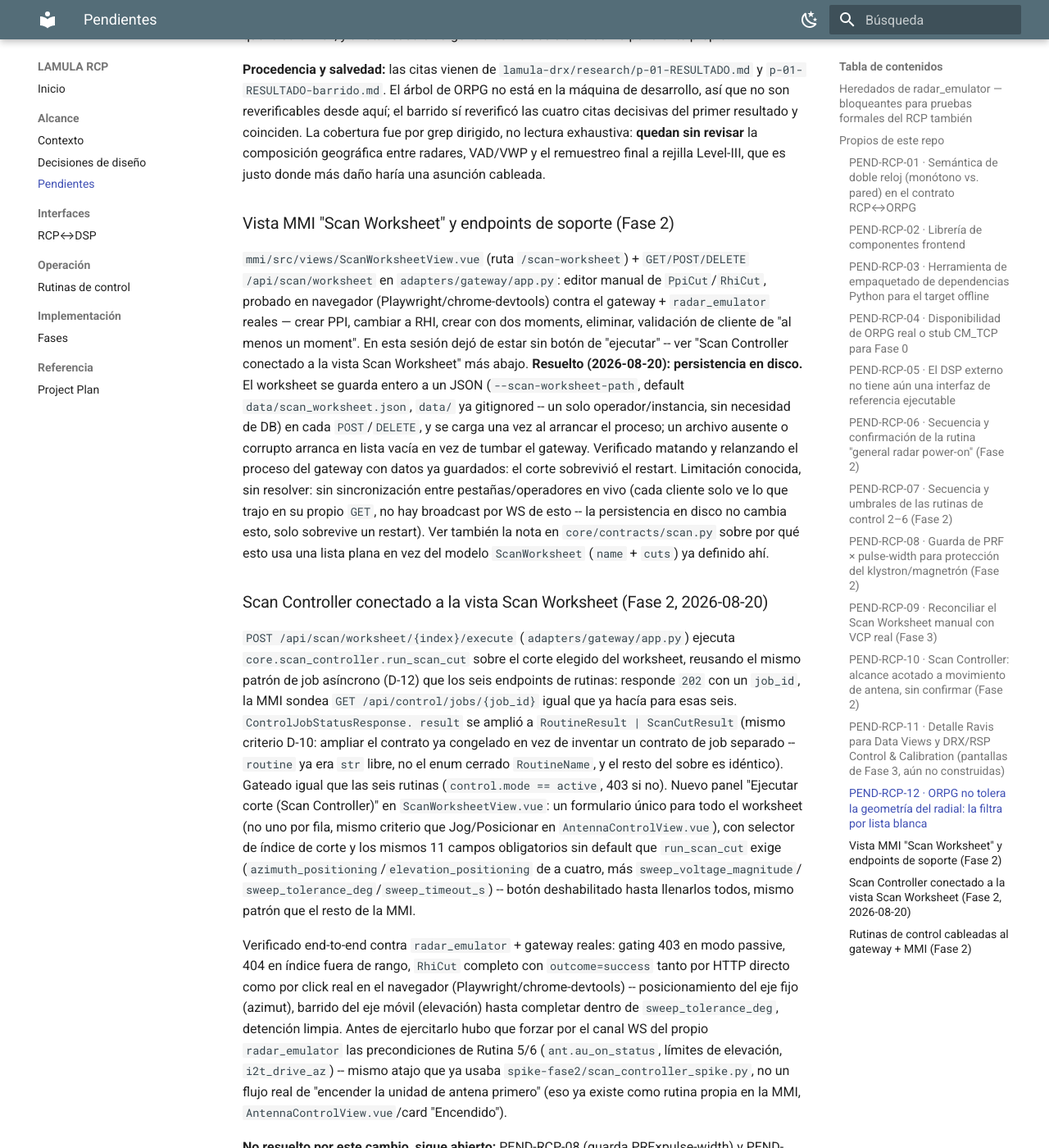
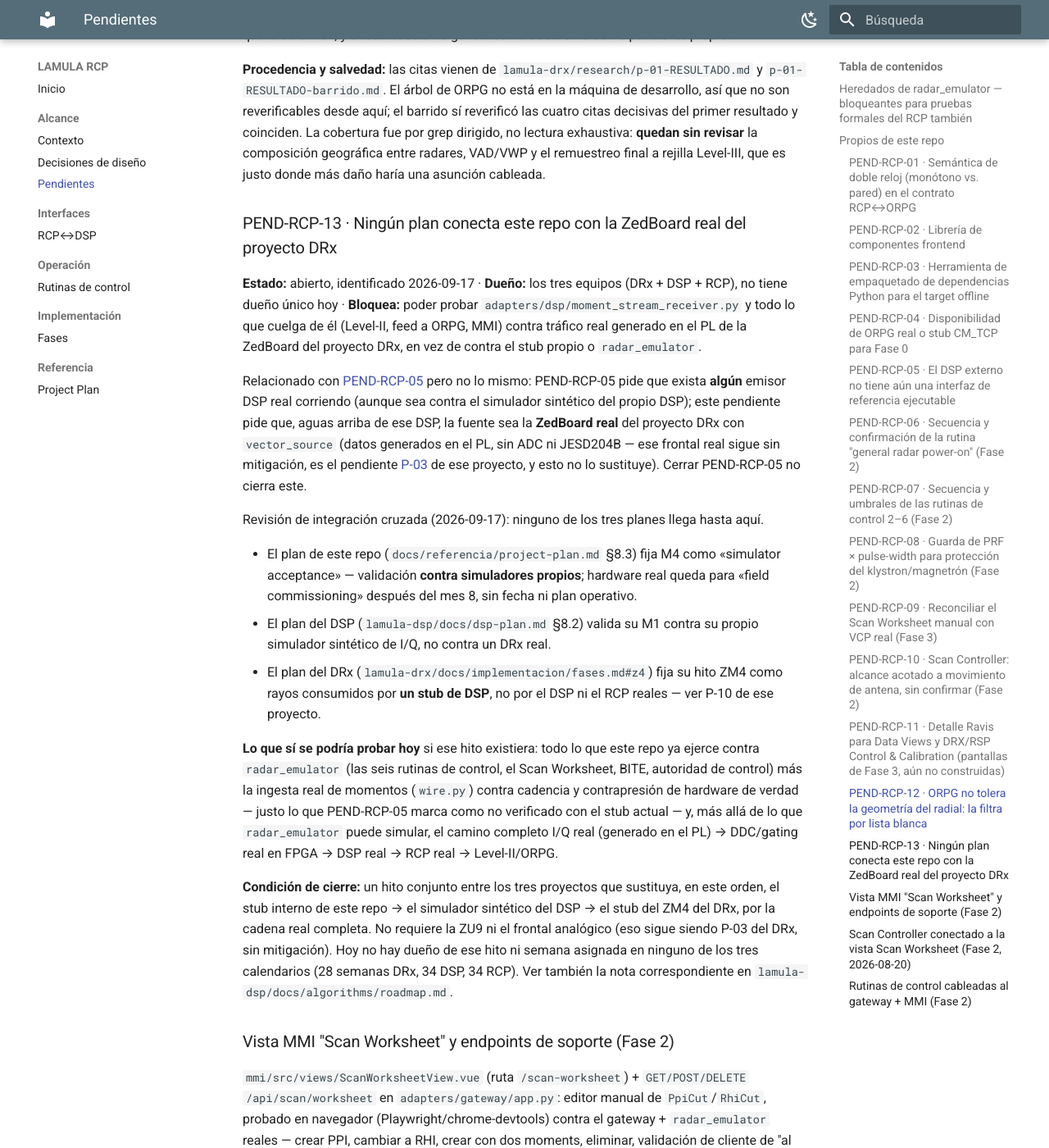
Before and after one commit to vladimir1284/lamula-rcp, an MkDocs documentation site: the page built from docs/alcance/pendientes.md, in a window 1280 px wide and 1400 px high, scrolled down 10893 px. Shown: the whole window at 82% size. Built offline with MkDocs 1.6.1 and Material for MkDocs 9.7.7, drawn with Linux system fonts in a browser that asks for light colours.

Commit message:
Add PEND-RCP-13: no plan connects this repo to a real ZedBoard
This repo's DSP adapter has only been exercised against its own stub
or against radar_emulator, neither related to lamula-drx. Mirrors
lamula-drx P-13 and a cross-project note in lamula-dsp's roadmap.md:
the master plans defer real-hardware validation to post-month-8 field
commissioning, with no operational plan today.

Co-Authored-By: Claude Sonnet 5 <noreply@anthropic.com>

```diff
--- a/docs/alcance/pendientes.md
+++ b/docs/alcance/pendientes.md
@@ -435,6 +435,45 @@ y coinciden. La cobertura fue por grep dirigido, no lectura exhaustiva: **quedan
 composición geográfica entre radares, VAD/VWP y el remuestreo final a rejilla Level-III, que es
 justo donde más daño haría una asunción cableada.
 
+### PEND-RCP-13 · Ningún plan conecta este repo con la ZedBoard real del proyecto DRx { #pend-rcp-13 }
+
+**Estado:** abierto, identificado 2026-09-17 · **Dueño:** los tres equipos (DRx + DSP + RCP), no
+tiene dueño único hoy · **Bloquea:** poder probar `adapters/dsp/moment_stream_receiver.py` y todo
+lo que cuelga de él (Level-II, feed a ORPG, MMI) contra tráfico real generado en el PL de la
+ZedBoard del proyecto DRx, en vez de contra el stub propio o `radar_emulator`.
+
+Relacionado con [PEND-RCP-05](#pend-rcp-05-el-dsp-externo-no-tiene-aun-una-interfaz-de-referencia-ejecutable)
+pero no lo mismo: PEND-RCP-05 pide que exista **algún**
+emisor DSP real corriendo (aunque sea contra el simulador sintético del propio DSP); este pendiente
+pide que, aguas arriba de ese DSP, la fuente sea la **ZedBoard real** del proyecto DRx con
+`vector_source` (datos generados en el PL, sin ADC ni JESD204B — ese frontal real sigue sin
+mitigación, es el pendiente [P-03](https://lamula-drx-docs.pages.dev/alcance/pendientes/#p-03) de
+ese proyecto, y esto no lo sustituye). Cerrar PEND-RCP-05 no cierra este.
+
+Revisión de integración cruzada (2026-09-17): ninguno de los tres planes llega hasta aquí.
+
+- El plan de este repo (`docs/referencia/project-plan.md` §8.3) fija M4 como «simulator acceptance»
+  — validación **contra simuladores propios**; hardware real queda para «field commissioning»
+  después del mes 8, sin fecha ni plan operativo.
+- El plan del DSP (`lamula-dsp/docs/dsp-plan.md` §8.2) valida su M1 contra su propio simulador
+  sintético de I/Q, no contra un DRx real.
+- El plan del DRx (`lamula-drx/docs/implementacion/fases.md#z4`) fija su hito ZM4 como rayos
+  consumidos por **un stub de DSP**, no por el DSP ni el RCP reales — ver P-10 de ese proyecto.
+
+**Lo que sí se podría probar hoy** si ese hito existiera: todo lo que este repo ya ejerce contra
+`radar_emulator` (las seis rutinas de control, el Scan Worksheet, BITE, autoridad de control) más
+la ingesta real de momentos (`wire.py`) contra cadencia y contrapresión de hardware de verdad —
+justo lo que PEND-RCP-05 marca como no verificado con el stub actual — y, más allá de lo que
+`radar_emulator` puede simular, el camino completo I/Q real (generado en el PL) → DDC/gating real
+en FPGA → DSP real → RCP real → Level-II/ORPG.
+
+**Condición de cierre:** un hito conjunto entre los tres proyectos que sustituya, en este orden, el
+stub interno de este repo → el simulador sintético del DSP → el stub del ZM4 del DRx, por la cadena
+real completa. No requiere la ZU9 ni el frontal analógico (eso sigue siendo P-03 del DRx, sin
+mitigación). Hoy no hay dueño de ese hito ni semana asignada en ninguno de los tres calendarios (28
+semanas DRx, 34 DSP, 34 RCP). Ver también la nota correspondiente en
+`lamula-dsp/docs/algorithms/roadmap.md`.
+
 ### Vista MMI "Scan Worksheet" y endpoints de soporte (Fase 2)
 
 `mmi/src/views/ScanWorksheetView.vue` (ruta `/scan-worksheet`) + `GET/POST/DELETE
```
